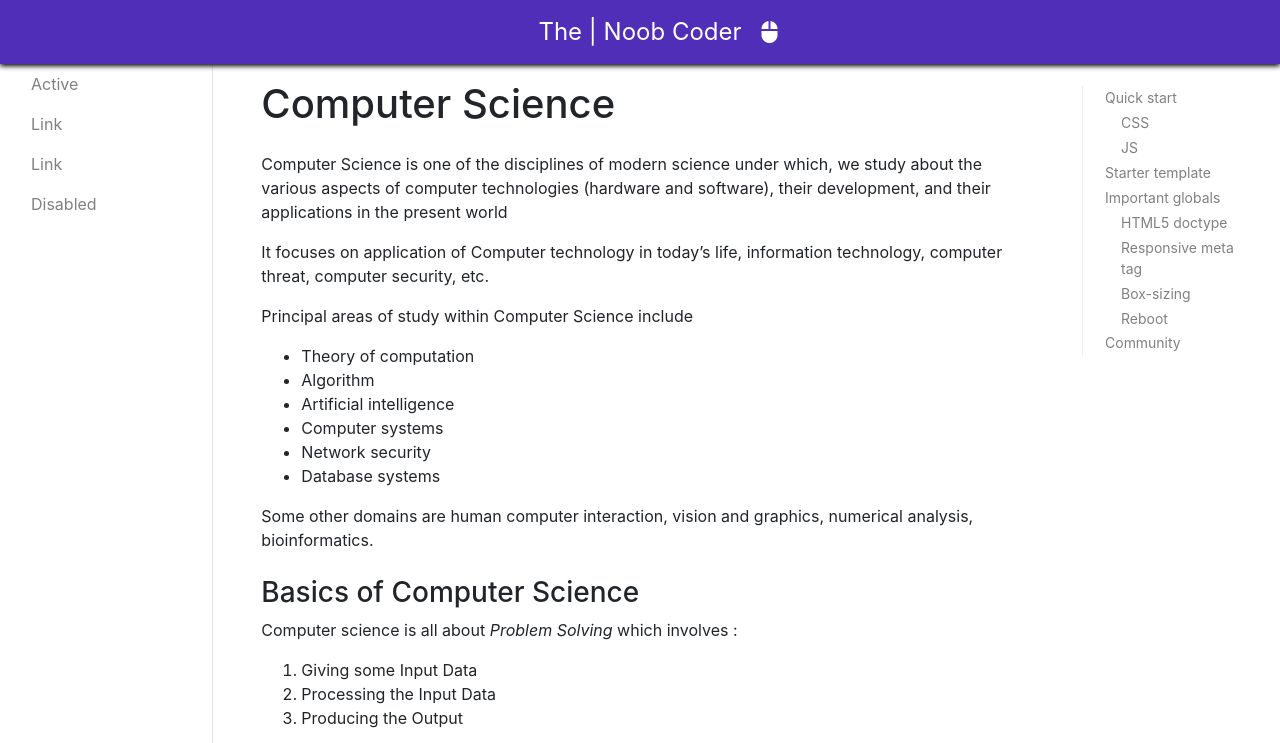
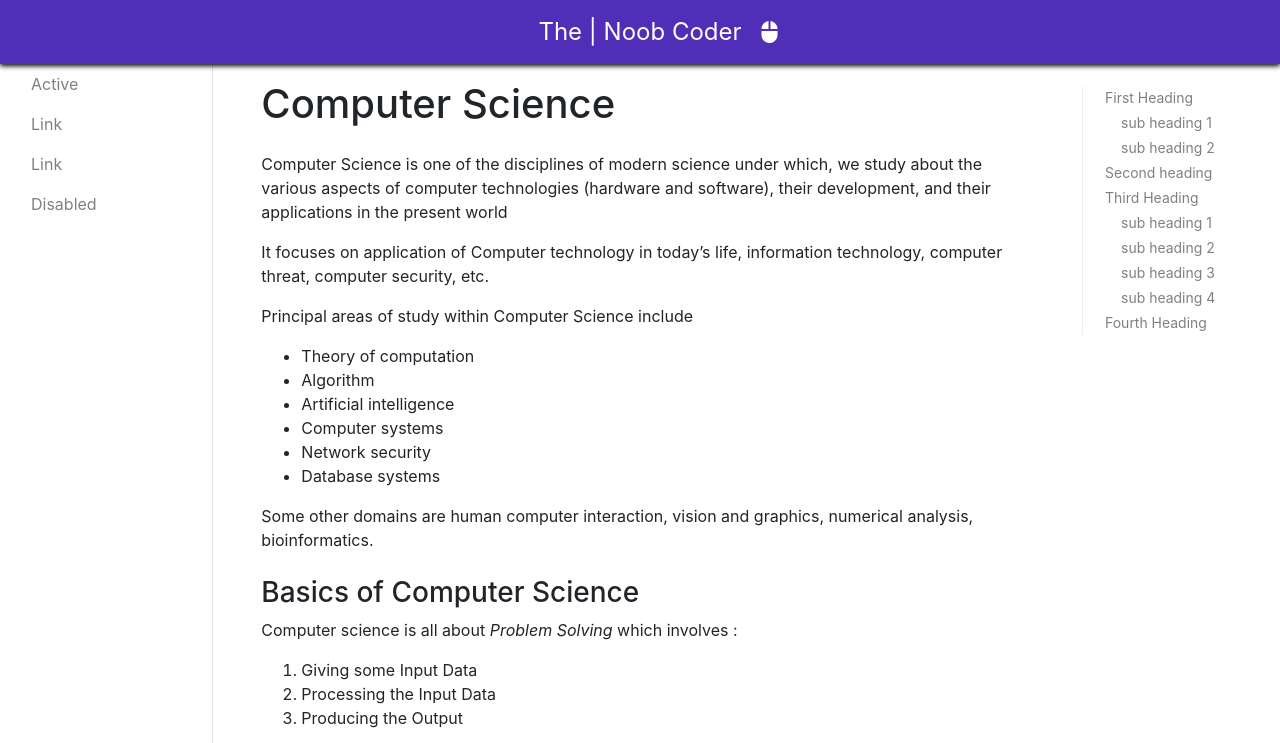
Before and after one commit to irf24/TheNoobCoder, a plain HTML site: page beginner.html in a window 1280 px wide. Shown: the top 743 px of the page. Drawn offline with nearby package versions, Linux system fonts and the light colour scheme.

Commit message:
Update beginner.html

```diff
--- a/beginner.html
+++ b/beginner.html
@@ -44,22 +44,22 @@
             </div>
             <nav class="d-none d-xl-block col-xl-2 bd-toc" aria-label="Secondary navigation">
                 <ul class="section-nav">
-                    <li class="toc-entry toc-h2"><a href="#quick-start">Quick start</a>
+                    <li class="toc-entry toc-h2"><a href="#quick-start">First Heading</a>
                         <ul>
-                            <li class="toc-entry toc-h3"><a href="#css">CSS</a></li>
-                            <li class="toc-entry toc-h3"><a href="#js">JS</a></li>
+                            <li class="toc-entry toc-h3"><a href="#css">sub heading 1</a></li>
+                            <li class="toc-entry toc-h3"><a href="#js">sub heading 2</a></li>
                         </ul>
                     </li>
-                    <li class="toc-entry toc-h2"><a href="#starter-template">Starter template</a></li>
-                    <li class="toc-entry toc-h2"><a href="#important-globals">Important globals</a>
+                    <li class="toc-entry toc-h2"><a href="#starter-template">Second heading</a></li>
+                    <li class="toc-entry toc-h2"><a href="#important-globals">Third Heading</a>
                         <ul>
-                            <li class="toc-entry toc-h3"><a href="#html5-doctype">HTML5 doctype</a></li>
-                            <li class="toc-entry toc-h3"><a href="#responsive-meta-tag">Responsive meta tag</a></li>
-                            <li class="toc-entry toc-h3"><a href="#box-sizing">Box-sizing</a></li>
-                            <li class="toc-entry toc-h3"><a href="#reboot">Reboot</a></li>
+                            <li class="toc-entry toc-h3"><a href="#html5-doctype">sub heading 1</a></li>
+                            <li class="toc-entry toc-h3"><a href="#responsive-meta-tag">sub heading 2</a></li>
+                            <li class="toc-entry toc-h3"><a href="#box-sizing">sub heading 3</a></li>
+                            <li class="toc-entry toc-h3"><a href="#reboot">sub heading 4</a></li>
                         </ul>
                     </li>
-                    <li class="toc-entry toc-h2"><a href="#community">Community</a></li>
+                    <li class="toc-entry toc-h2"><a href="#community">Fourth Heading</a></li>
                 </ul>
             </nav>
 
```
